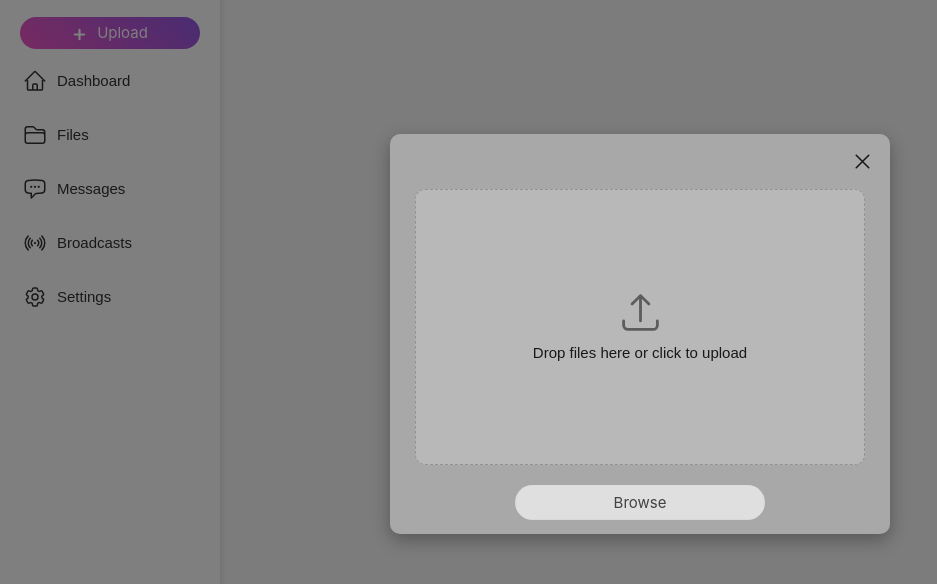
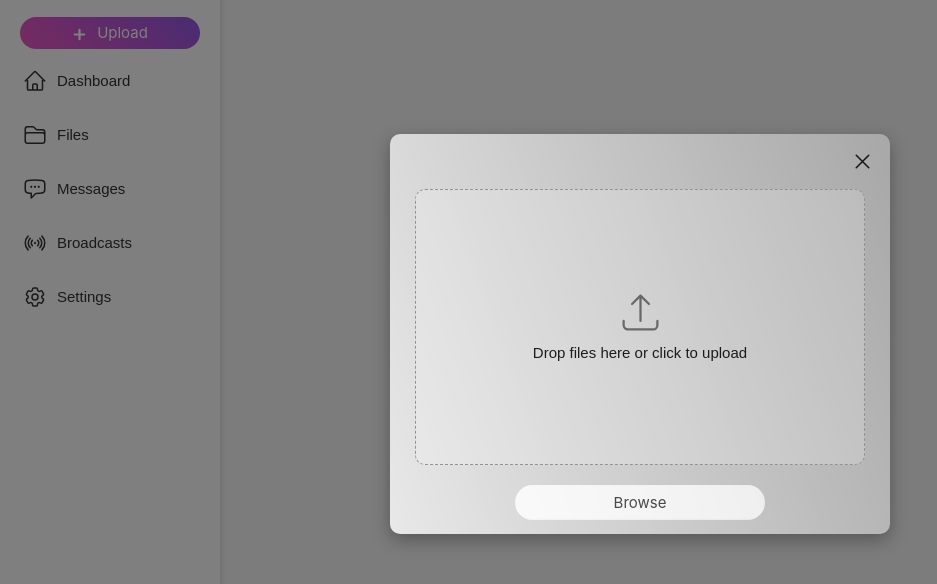
Before and after one commit to Eidmanal/sandik, a plain HTML site: page index.html in a window 1280 px wide. Both pictures are taken after a click on the button "Upload". Shown: the part 66-650 px from the top of the page, without its empty margins (0-937 px from the left). Drawn offline with nearby package versions, Linux system fonts and the light colour scheme.

Commit message:
improved dialog ui

```diff
--- a/css/styles.css
+++ b/css/styles.css
@@ -175,14 +175,14 @@ body {
   position: fixed;
   top: 50%;
   left: 50%;
-  transform: translate(-50%, -50%); /* centers dialog */
+  transform: translate(-50%, -50%);
   z-index: 9999;
-  background-color: #ffffff56;
+  background: linear-gradient(70deg, #ffffffd3, #ffffff56);
   border: none;
   border-radius: 10px;
   padding: 5px;
   box-shadow: 0 6px 18px rgba(0,0,0,0.3);
-  display: none; /* hidden by default */
+  display: none;
   flex-direction: column;
   transition: opacity 0.3s ease, transform 0.3s ease;
   transform: translate(-50%, -50%) scale(0.9);
--- a/index.html
+++ b/index.html
@@ -107,7 +107,7 @@
         <div class="content">
             <div id="upload-zone" class="dropzone">
                 <svg id="upload-image" xmlns="http://www.w3.org/2000/svg" fill="none" viewBox="0 0 24 24"
-                    stroke-width="1.5" stroke="currentColor" class="size-6">
+                    stroke-width="1.2" stroke="currentColor" class="size-6">
                     <path stroke-linecap="round" stroke-linejoin="round"
                         d="M3 16.5v2.25A2.25 2.25 0 0 0 5.25 21h13.5A2.25 2.25 0 0 0 21 18.75V16.5m-13.5-9L12 3m0 0 4.5 4.5M12 3v13.5" />
                 </svg>
```
